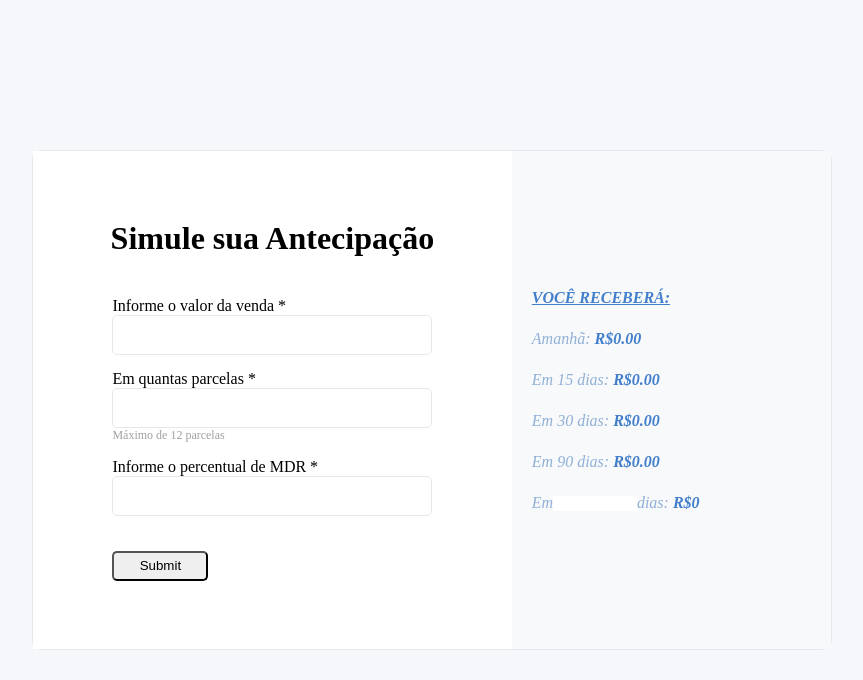
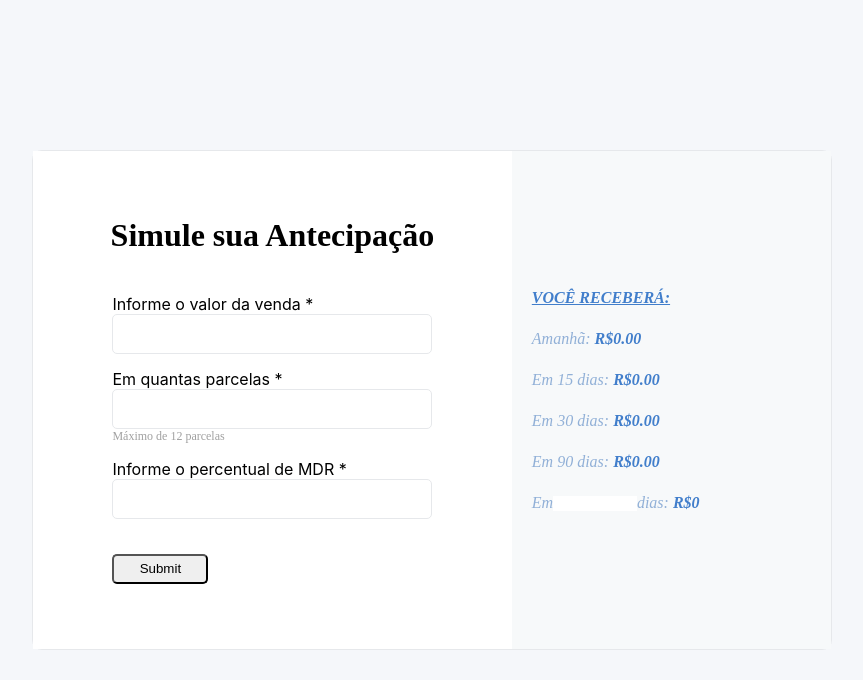
Before and after one commit to fernando-izar/150-calculadora-antecipacao, a React (Create React App) app: page / in a window 1280 px wide. Shown: the top 680 px of the page, without its empty margins (208-1071 px from the left). Built offline with nearby package versions, Linux system fonts and the light colour scheme.

Commit message:
fix: change from p to label

```diff
--- a/src/components/Form/index.tsx
+++ b/src/components/Form/index.tsx
@@ -17,20 +17,21 @@ export const Form = () => {
     <Container>
       <form onSubmit={handleSubmit(onSubmitRequest)}>
         <div>
-          <p className="input-label">Informe o valor da venda *</p>
-          <input className="input" type="number" {...register("amount")} />
-          <p className="errors"> {errors.amount?.message ? "deve ser um número maior ou igual a 1000" : false}</p>
+          <label htmlFor="input-amount" className="input-label">Informe o valor da venda *</label>
+          <input className="input" type="number" id="input-amount" {...register("amount")} />
+          <p className="errors">{errors.amount?.message}</p>
         </div>
         <div>
-          <p className="input-label">Em quantas parcelas *</p>
-          <input className="input" type="number" {...register("installments")} />
+          <label htmlFor="input-installments" className="input-label">Em quantas parcelas *</label>
+          <input className="input" type="number" id="input-installments" {...register("installments")} />
           <p className="max-installments">Máximo de 12 parcelas</p>
-          <p className="errors"> {errors.installments?.message ? "deve ser um número entre 1 e 12" : false}</p>
+          <p className="errors">{errors.installments?.message}</p>
+
         </div>
         <div>
-          <p className="input-label">Informe o percentual de MDR *</p>
-          <input className="input" type="number" {...register("mdr")} />
-          <p className="errors"> {errors.mdr?.message ? "deve ser um número entre 1 e 100" : false}</p>
+          <label htmlFor="input-mdr" className="input-label">Informe o percentual de MDR *</label>
+          <input className="input" type="number" id="input-mdr" {...register("mdr")} />
+          <p className="errors">{errors.mdr?.message}</p>
         </div>
         <button className="form-button">Submit</button>
       </form>
--- a/src/components/Form/style.ts
+++ b/src/components/Form/style.ts
@@ -10,6 +10,8 @@ export const Container = styled.div`
 
 
         div {
+            display: flex;
+            flex-direction: column;
             input {
                 width: 320px;
                 height: 40px;
--- a/src/validators/schemas.ts
+++ b/src/validators/schemas.ts
@@ -1,7 +1,7 @@
 import * as yup from 'yup';
 
 export const schema = yup.object().shape({
-    amount: yup.number().required("Valor de venda inválido").min(1000, "Valor mínimo de R$ 1.000,00"),
-    installments: yup.number().required("Installments is required").max(12, "Máximo de 12 parcelas").min(1, "Mínimo de 1 parcela"),
-    mdr: yup.number().required("MDR is required").max(100, "MDR deve ser menor que 100"),
+    amount: yup.number().typeError("O valor deve ser um número").required("Valor de venda inválido").min(1000, "Valor mínimo de R$ 1.000,00"),
+    installments: yup.number().typeError("O valor deve ser um número").required("Installments is required").max(12, "Máximo de 12 parcelas").min(1, "Mínimo de 1 parcela"),
+    mdr: yup.number().typeError("O valor deve ser um número").required("MDR is required").max(100, "MDR deve ser menor que 100").min(1, "MDR deve ser maior que 0"),
 });
```
Also changed, not shown: 1 other file (tests, documents, lock files or other folders).
